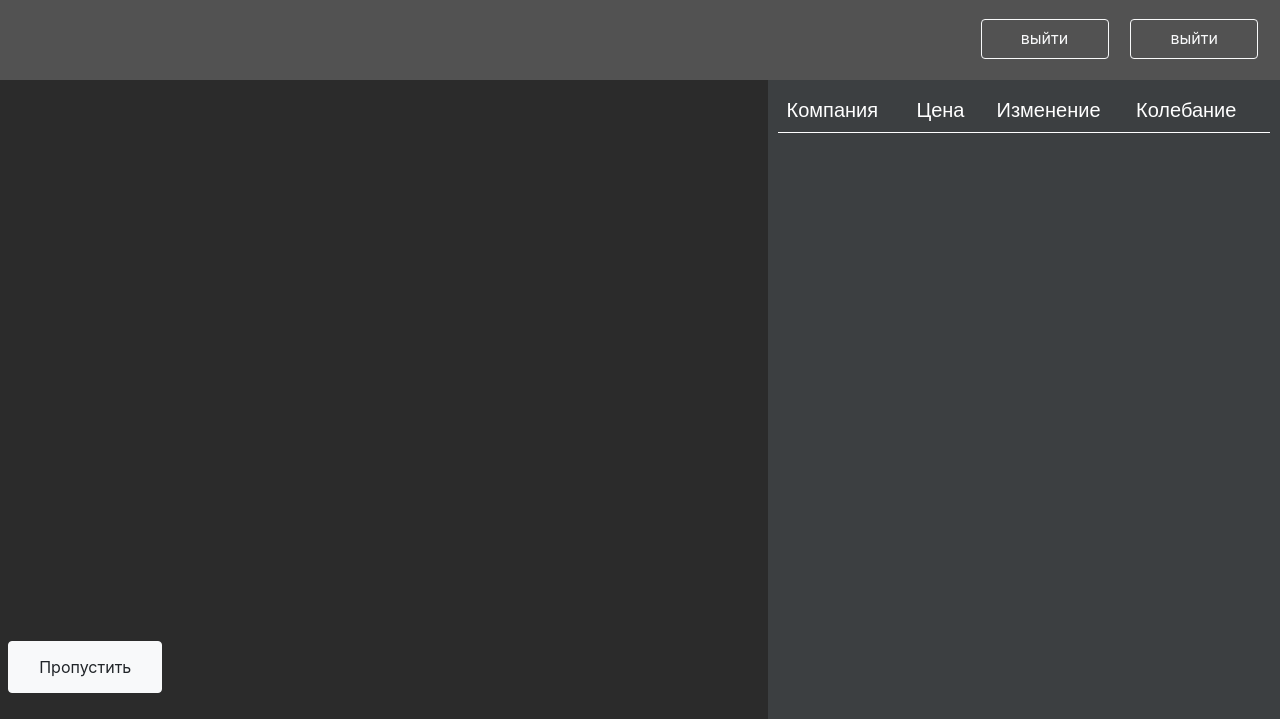
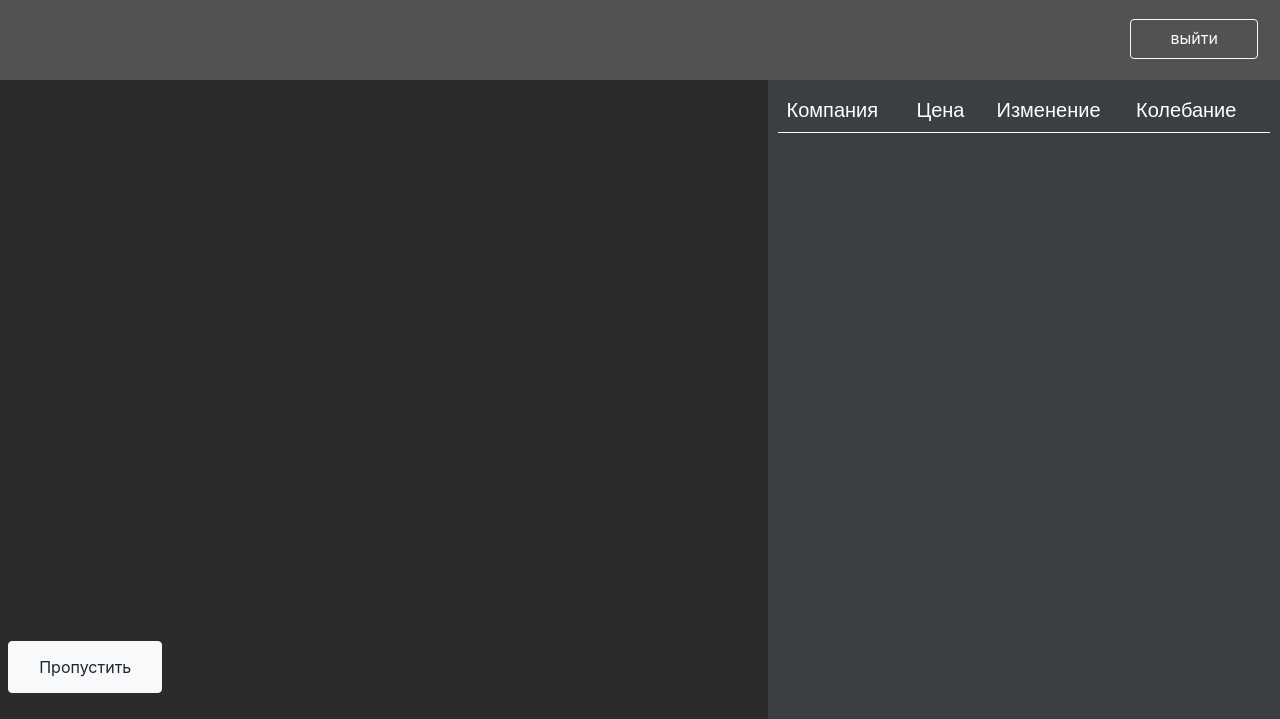
Before and after one commit to kalanod/KalanBirza, a Flask app: template templates/in_room.html in a window 1280 px wide. Shown: the top 719 px of the page. Run offline with Flask 2, Linux system fonts and the light colour scheme; the template is opened without the code that fills it, so the values that code supplies are empty; parts of the project's set-up code (start-up, migrations or seed data) failed here and were passed over; some libraries are stand-ins or nearby versions.

```diff
--- a/templates/in_room.html
+++ b/templates/in_room.html
@@ -326,10 +326,6 @@
                 {% endif %}
             {% endfor %}
         </div>
-        <a href="/">
-            <div href="/" class="btn btn-outline-light"
-                 style="float: right; margin-top: 1.5%; margin-right: 1.7%; width: 10%; height: 50%" id="exit">выйти
-            </div>
         <a href="/rooms">
             <div href="/rooms" class="btn btn-outline-light" style="float: right; margin-top: 1.5%; margin-right: 1.7%; width: 10%; height: 50%" id="exit">выйти</div>
         </a>
```
